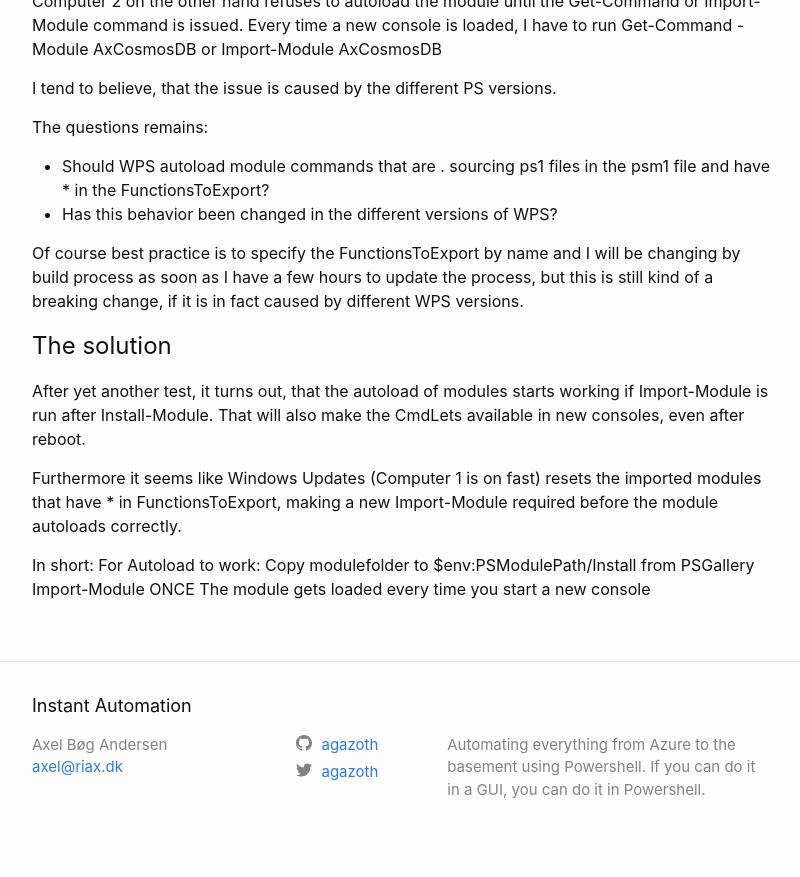
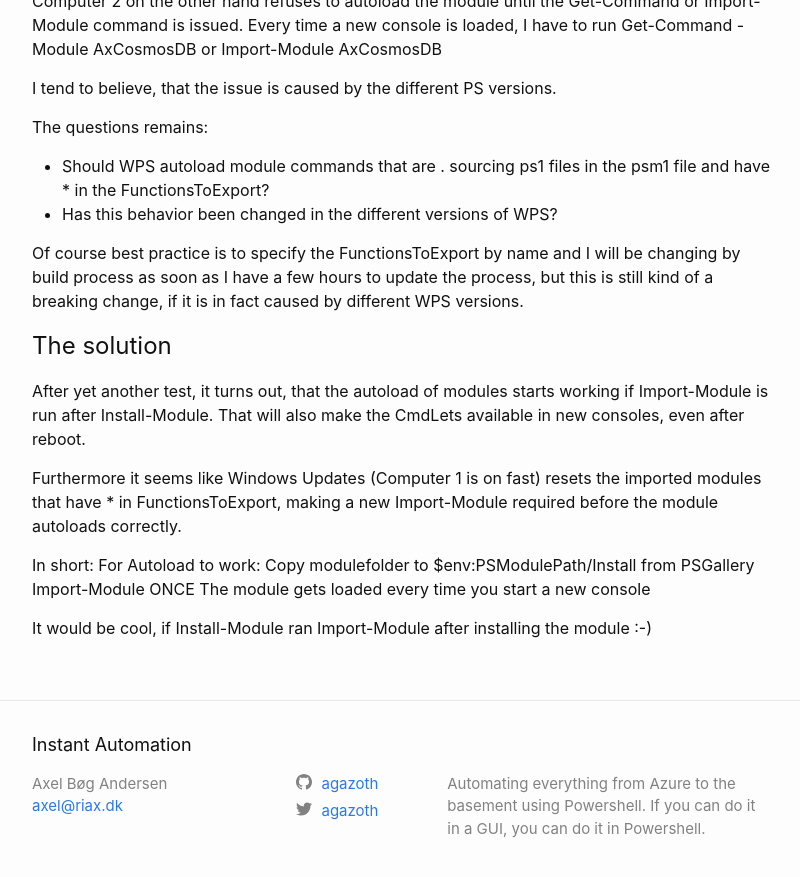
Before and after one commit to Agazoth/agazoth.github.io, a Jekyll site: the page built from _posts/2018-08-24-Rules-have-changed-for-modules-in-PSModulePath.md, in a window 1280 px wide and 900 px high, scrolled down 4528 px. Shown: the top 877 px of the window, without its empty margins (238-1038 px from the left). Built offline with Jekyll 4.4.1, drawn with Linux system fonts in a browser that asks for light colours.

Commit message:
Addendum

```diff
--- a/_posts/2018-08-24-Rules-have-changed-for-modules-in-PSModulePath.md
+++ b/_posts/2018-08-24-Rules-have-changed-for-modules-in-PSModulePath.md
@@ -203,3 +203,5 @@ For Autoload to work:
 Copy modulefolder to $env:PSModulePath/Install from PSGallery
 Import-Module ONCE
 The module gets loaded every time you start a new console
+
+It would be cool, if Install-Module ran Import-Module after installing the module :-)
```
